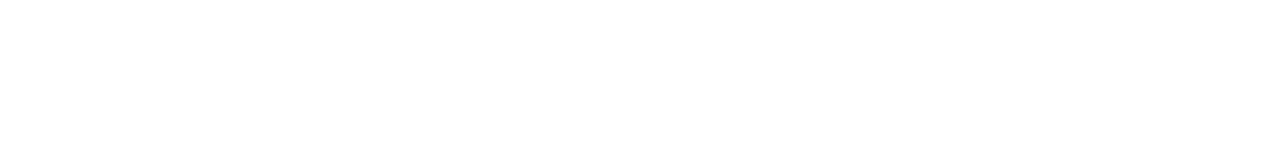
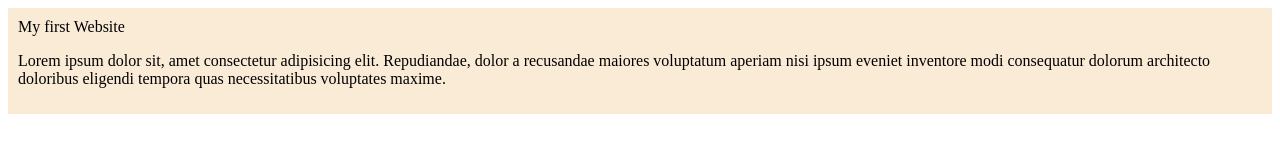
Before and after one commit to nafisatuljannah200-cmyk/my-new-github-repo, a plain HTML site: page index.html in a window 1280 px wide. Drawn offline with Linux system fonts and the light colour scheme.

Commit message:
added the first blog

```diff
--- a/index.html
+++ b/index.html
@@ -3,9 +3,13 @@
 <head>
     <meta charset="UTF-8">
     <meta name="viewport" content="width=device-width, initial-scale=1.0">
-    <title>new github repo</title>
+    <title>new github repo</title><link rel="stylesheet" href="styles/blog.css">
 </head>
 <body>
+    <div>My first Website
+    <p>Lorem ipsum dolor sit, amet consectetur adipisicing elit. Repudiandae, dolor a recusandae maiores voluptatum aperiam nisi ipsum eveniet inventore modi consequatur dolorum architecto doloribus eligendi tempora quas necessitatibus voluptates maxime.</p>
+
+</div>
 
 </body>
 </html>
--- /dev/null
+++ b/styles/blog.css
@@ -0,0 +1,5 @@
+div{
+    background-color: antiquewhite;
+    color: black;
+    padding: 10px;
+}
```
